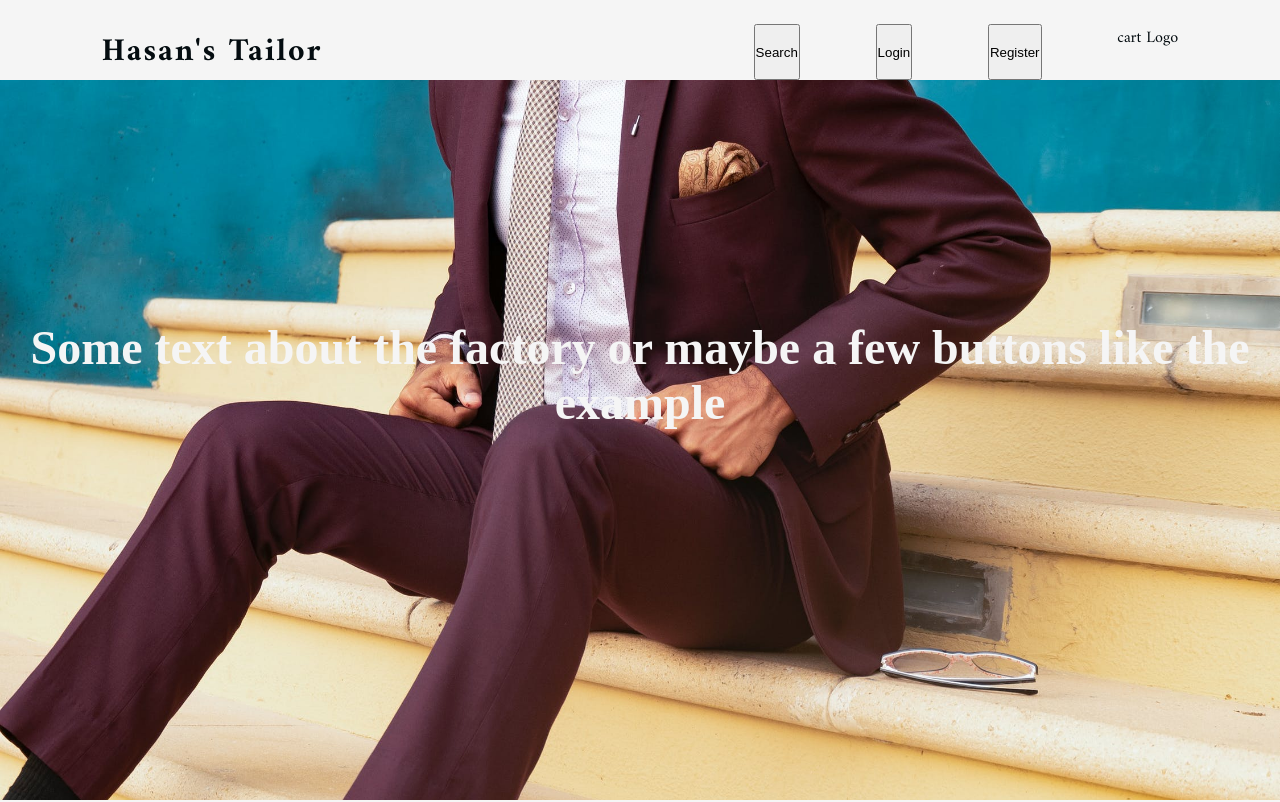
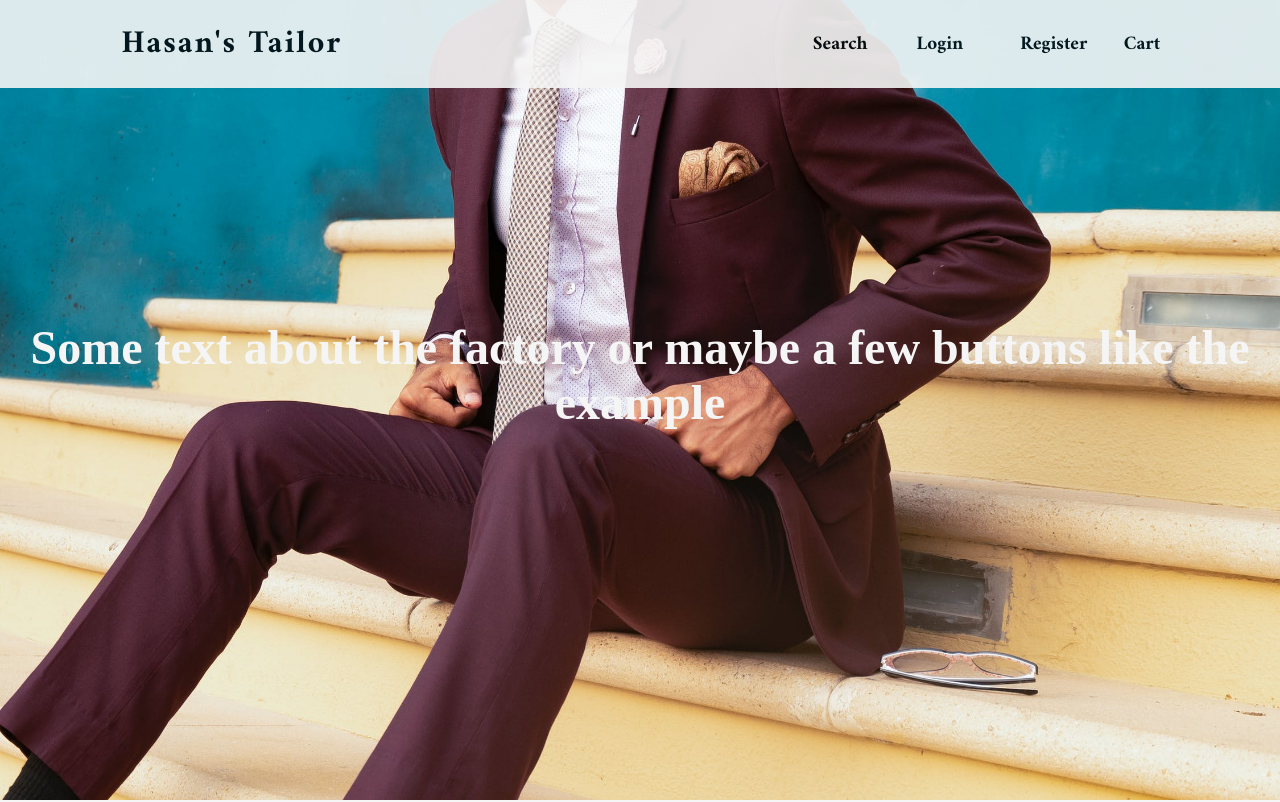
Before and after one commit to changodiez/e-commers, a React (Create React App) app in the folder client/: page / in a window 1280 px wide. Shown: the top 802 px of the page. Built offline with nearby package versions, Linux system fonts and the light colour scheme; a web font is replaced by a local one.

Commit message:
css on navbar search and login/register

```diff
--- a/client/src/App.css
+++ b/client/src/App.css
@@ -2,7 +2,7 @@
   --background: #f5f5f5;
   --color1: #040c10;
   --color2: #846c5b;
-  --color3: #197278;
+  --color3: #7645e7;
 }
 * {
   margin: 0;
@@ -20,23 +20,23 @@
   width: 90%;
 }
 
-
 /* Navbar  */
 
 .nav-bar {
-  height: 10vh;
+  height: auto;
   width: 100%;
   position: fixed;
+  background-color: var(--background);
+  opacity: 0.9;
+}
 
-  background-color: var(--background);
-}
 .nav-container {
-    width:90%;
-    margin: auto;
-    margin-top: 1.5rem;
-    display: flex;
-    flex-direction: row;
-    justify-content: space-around;
+  width: 90%;
+  margin: auto;
+  margin-top: 1rem;
+  display: flex;
+  flex-direction: row;
+  justify-content: space-around;
 }
 
 .nav-bar .logo {
@@ -47,6 +47,26 @@
   width: 50%;
 }
 
+.nav-bar ul {
+  display: flex;
+  width: 30%;
+  justify-content: space-between;
+  list-style: none;
+  align-items: center;
+}
+
+.nav-bar li {
+  width: 10%;
+  font-size: 1.2rem;
+  cursor: pointer;
+  font-weight: bold;
+}
+
+.nav-bar li:hover {
+  transition: ease-out 200ms;
+  color: var(--color3);
+}
+
 .banner {
   height: 100vh;
   width: 100%;
@@ -54,7 +74,6 @@
   background-position: center;
   background-size: cover;
   background-repeat: no-repeat;
-
 }
 
 .banner-text {
@@ -63,7 +82,7 @@
   color: var(--background);
   padding-top: 40vh;
   margin: auto;
-text-align: center;
+  text-align: center;
 }
 
 /*  ------------ modal Login ---------------  */
@@ -93,10 +112,39 @@ text-align: center;
 }
 
 .modal form {
-  margin: 2rem auto 2rem auto ;
+  margin: 2rem auto 2rem auto;
   width: 80%;
   display: flex;
   flex-direction: column;
+}
+
+.modal input {
+  color: whitesmoke;
+  font-size: 1.2rem;
+  background-color: transparent;
+  border: none;
+  outline: none;
+  padding-bottom: 2px;
+  padding-right: 1rem;
+  margin-right: 1rem;
+  margin-bottom: 2rem;
+  border-bottom: 2px solid var(--color3);
+}
+
+.modal p {
+  font-size: 1.1rem;
+  padding-top: 0.5rem;
+  padding-bottom: 0.5rem;
+}
+
+.modal button {
+  border:1px solid var(--color3);
+  color: whitesmoke;
+  background-color: transparent;
+  font-size: 1rem;
+  padding-top: 0.5rem;
+  padding-bottom: 0.5rem;
+  margin: 0.5rem;
 }
 
 #LoginbuttonClose {
@@ -109,19 +157,55 @@ text-align: center;
 
 /*  ------------ Search button ---------------  */
 
-.search-bar {
+.search-bar-open {
   width: 100%;
+  transition: ease-in all 200ms;
   background-color: var(--background);
-  padding-bottom: 0.5rem;
-  transition: cubic-bezier(0.175, 0.885, 0.32, 1.275);
-
+  margin-top: 2rem;
+  padding-bottom: 2rem;
 }
 
-.search-bar .container {
-  width: 30%;
+.search-bar-closed {
+  transition: ease-out all 400ms;
+  height: 1rem;
+}
+
+.search-bar .container-open {
+  transition: 400ms;
+  width: 50%;
   margin: auto;
 }
 
+.search-bar .container-closed {
+  display: flex;
+  transition: ease-out 0ms;
+  transform: translate(0px, -10px);
+  width: 50%;
+  margin: auto;
+  opacity: 0;
+}
+
+.search-bar p {
+  width: 100%;
+  font-size: 1.1rem;
+  padding-bottom: 0.5rem;
+}
+
+.search-bar input {
+  width: 80%;
+  font-size: 1.5rem;
+  background-color: transparent;
+  border: none;
+  outline: none;
+  padding-bottom: 2px;
+  padding-right: 1rem;
+  margin-right: 1rem;
+  border-bottom: 2px solid var(--color3);
+}
+
+.search-bar .search-button {
+  width: 10%;
+}
 /*  ------------ Products Container ---------------  */
 .products-container {
   height: 100vh;
@@ -131,4 +215,8 @@ text-align: center;
 .footer {
   background-color: var(--color1);
   color: var(--color3);
+  display: flex;
+  justify-content: center;
+  align-items: center;
+  text-decoration: none;
 }
--- a/client/src/components/Login.jsx
+++ b/client/src/components/Login.jsx
@@ -3,25 +3,23 @@ import React from "react";
 const Login = (props) => {
   const LoginOpen = props.LoginOpen;
 
-  const Close = props.CloseLogin
+  const Close = props.CloseLogin;
 
   const CloseLogin = () => {
-   Close(!LoginOpen)
-
-  }
+    Close(!LoginOpen);
+  };
 
   return (
     <div>
-      <div className="modal">
-
-
-          <div className="Login-modal">
-          <a id="LoginbuttonClose" onClick={CloseLogin}>
+      <div className= "modal" >
+        <div className= "Login-modal">
+          <button id="LoginbuttonClose" onClick={CloseLogin}>
             X
-        </a>
+          </button>
           <form>
             <h2>Login in to your account</h2>
             <p>Don't have an account? Register</p>
+            <p>Username: </p>
             <input
               type="text"
               placeholder="Enter Username"
@@ -29,6 +27,7 @@ const Login = (props) => {
               required
             ></input>
 
+            <p>Password: </p>
             <input
               type="password"
               placeholder="Enter Password"
@@ -37,10 +36,9 @@ const Login = (props) => {
             ></input>
 
             <button type="submit">Login</button>
-              <a>Can't remember your password?</a>
+            <p>Can't remember your password?</p>
           </form>
         </div>
-
       </div>
     </div>
   );
--- a/client/src/components/NavigationBar.jsx
+++ b/client/src/components/NavigationBar.jsx
@@ -37,18 +37,17 @@ const SearchOpen = () => {
     <div className="nav-bar">
       <div className="nav-container">
         <div className="logo">Hasan's Tailor</div>
-        <button onClick={SearchOpen}>Search</button>
-        <button onClick={LoginOpen}>Login</button>
-        <button onClick={RegisterOpen}>Register</button>
-
-
-        <Cart />
-
+        <ul>
+        <li onClick={SearchOpen}>Search</li>
+        <li onClick={LoginOpen}>Login</li>
+        <li onClick={RegisterOpen}>Register</li>
+        <li onClick="">Cart</li>
+        </ul>
       </div>
-      { isSearchOpen ? <SearchBar /> : null }
+      <SearchBar isOpen={isSearchOpen} />
     </div>
 
-      { isLoginOpen ? <Login LoginOpen={isLoginOpen} CloseLogin={CloseLogin}/> : null }
+       { isLoginOpen ? <Login LoginOpen={isLoginOpen} CloseLogin={CloseLogin}/> : null}
       { isRegisterOpen ? <Register RegisterOpen={isRegisterOpen} CloseRegister={CloseRegister} /> : null }
 
       </div>
--- a/client/src/components/Register.jsx
+++ b/client/src/components/Register.jsx
@@ -17,32 +17,36 @@ const Register = (props) => {
       <div className="modal">
 
           <div className="Login-modal">
-          <a id="LoginbuttonClose" onClick={CloseRegister}>
+          <button id="LoginbuttonClose" onClick={CloseRegister}>
           X
-        </a>
+        </button>
             <form>
-            <h2>Register</h2>
+            <h2>Create an account</h2>
+            <p>Already have an account? Sign In</p>
+            <p>Enter your Username</p>
               <input
                 type="text"
-                placeholder="Enter Username"
+                placeholder="Username..."
                 name="uname"
                 required
               ></input>
+              <p>Enter your email</p>
 
 <input
                 type="email"
-                placeholder="Enter email"
+                placeholder="Email..."
                 name="uname"
                 required
               ></input>
+              <p>Enter your password</p>
               <input
                 type="password"
-                placeholder="Enter Password"
+                placeholder="Password..."
                 name="psw"
                 required
               ></input>
-
               <button type="submit">Register</button>
+              <p>By providing your email address, you agree to our Privacy Policy and Terms & Conditions</p>
             </form>
           </div>
 
--- a/client/src/components/SearchBar.jsx
+++ b/client/src/components/SearchBar.jsx
@@ -1,14 +1,20 @@
 import React from "react";
 
-const SearchBar = () => {
+const SearchBar = (props) => {
+
+  const isOpen = props.isOpen
+
+
   return (
+    <div className={isOpen ? "search-bar-open" :  "search-bar-closed"}>
     <div className="search-bar">
-      <div className="container">
-        <p>What are you looking for?</p> <button>Close</button>
-        <input type="text" placeholder="Search.."></input>
-        <button>Search</button>
+      <div className={isOpen ? "container-open" :  "container-closed"}>
+        <p>What are you looking for?</p>
+        <div>  <input type="text" placeholder="Search.."></input>
+        <button className="search-button">Search</button></div>
+
       </div>
-    </div>
+    </div></div>
   );
 };
 
```
Lines whose indentation alone changed are shown as unchanged.
